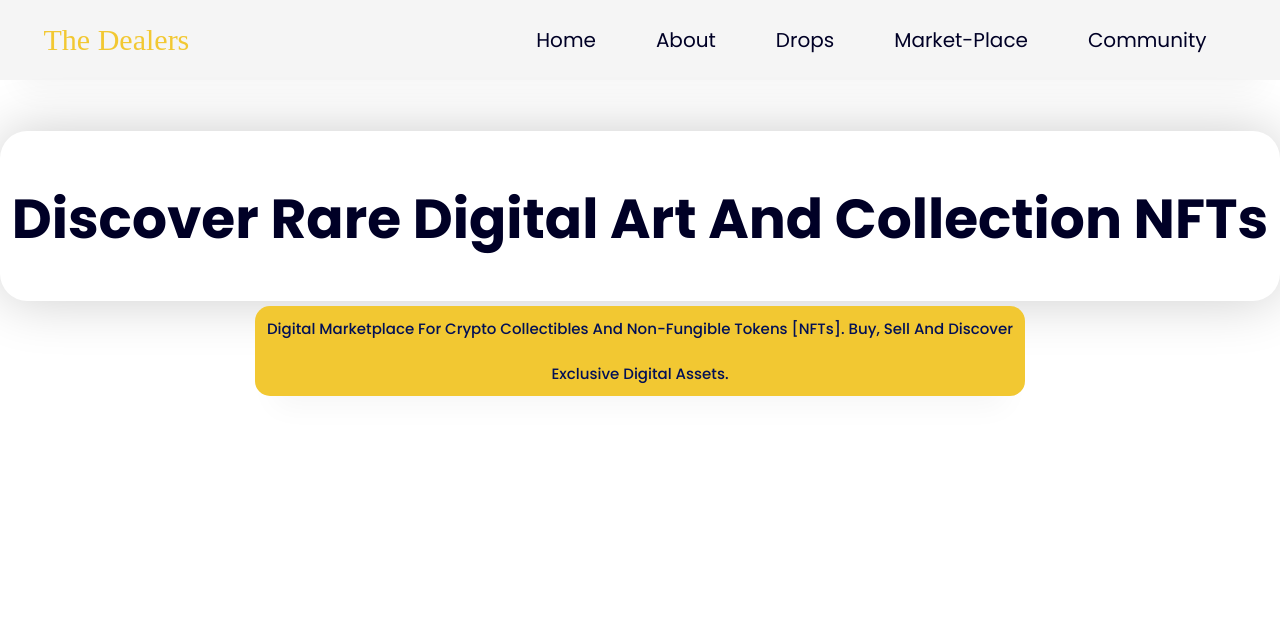
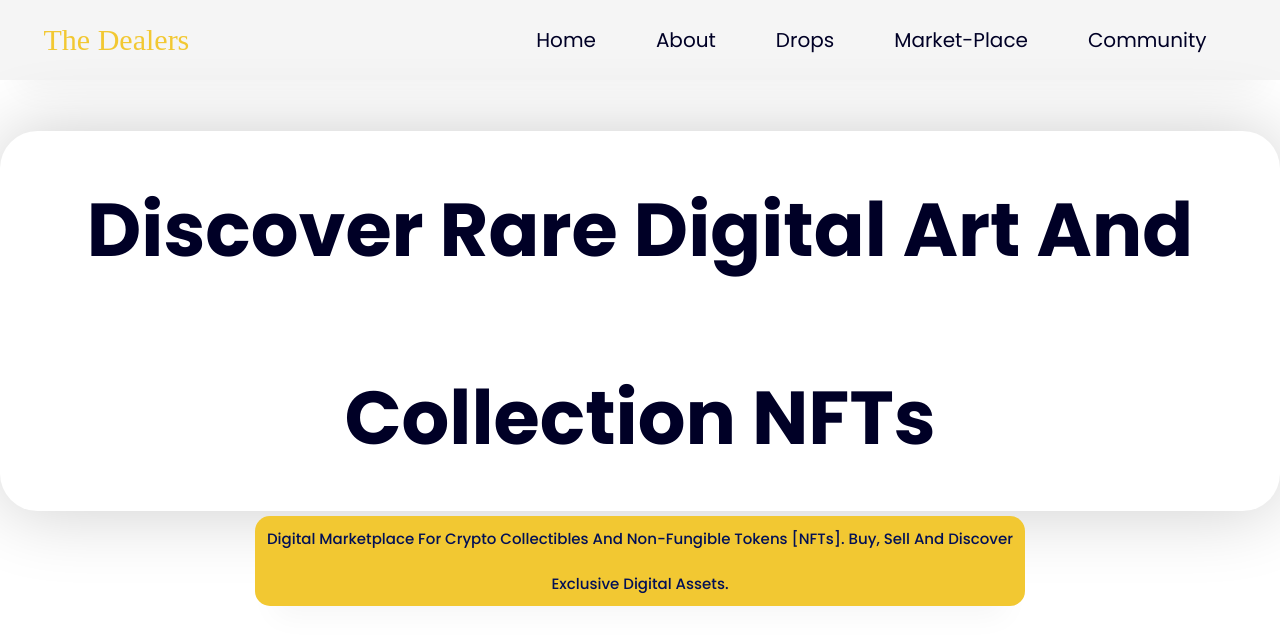
Before and after one commit to Tshembani04/jokar, a React (Vite) app: page / in a window 1280 px wide. Shown: the top 644 px of the page. Built offline with nearby package versions, Linux system fonts and the light colour scheme; a web font is replaced by a local one.

Commit message:
1st commit of the market-place 💎

```diff
--- a/src/styles/Home.css
+++ b/src/styles/Home.css
@@ -2,7 +2,8 @@
 @import url("https://fonts.googleapis.com/css2?family=Rubik+Wet+Paint&display=swap");
 
 .hero .header h1 {
-  font-size: 55px;
+  font-size: 75px;
+
   text-align: center;
   line-height: 60px;
   font-family: "Poppins", sans-serif;
@@ -12,7 +13,7 @@
   border-radius: 0.5em;
   box-shadow: 0 0 1em rgba(0, 0, 0, 0.2);
   text-transform: capitalize;
-  line-height: 3em;
+  line-height: 2.5em;
   transition: all 0.5s;
 }
 
@@ -48,6 +49,19 @@
   line-height: 3em;
 }
 
+.hero .header h5:hover {
+
+  font-family: "Poppins", sans-serif;
+  color: #021056;
+  margin-top: 5px;
+  margin-bottom: 5px;
+  background-color: white;
+  box-sizing: border-box;
+  border-radius: 1em;
+  transition: all 0.15s;
+}
+
+
 @media (max-width: 768px) {
   .hero .header h1 {
     font-size: 40px;
```
